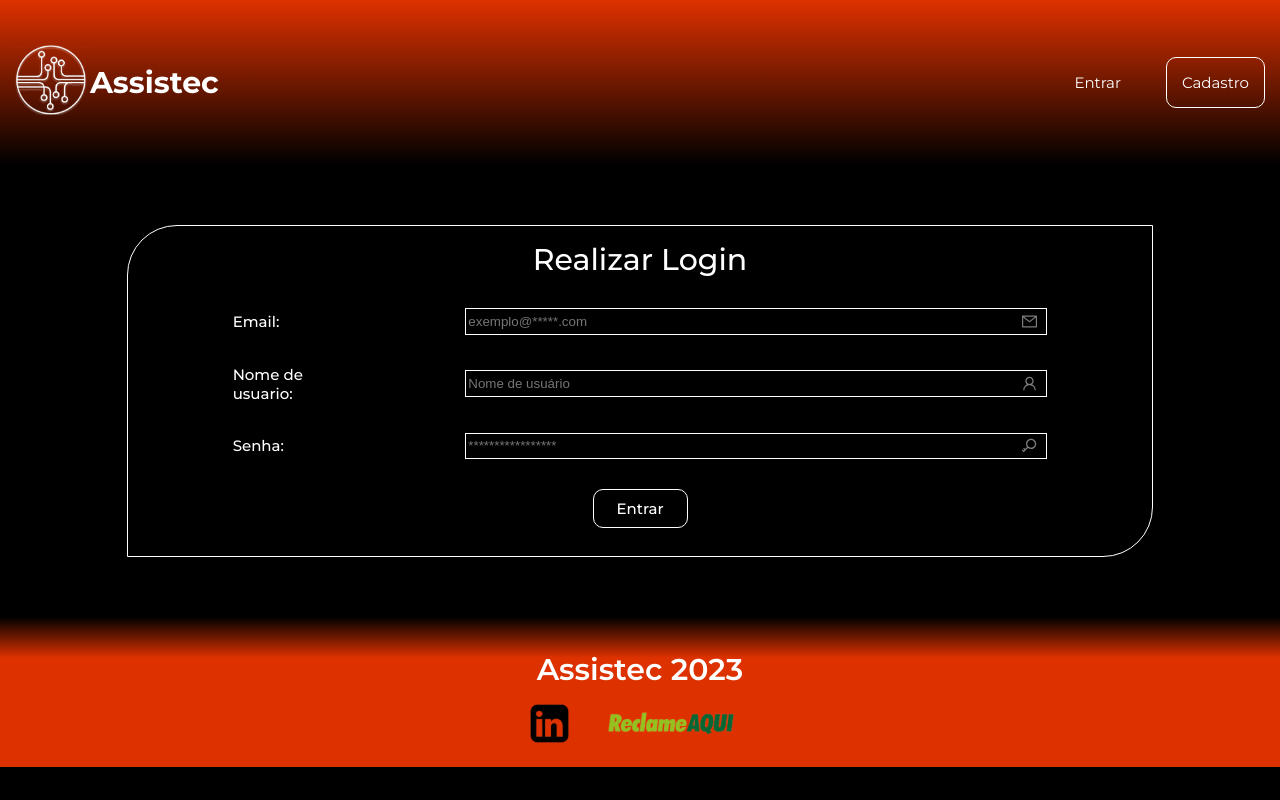
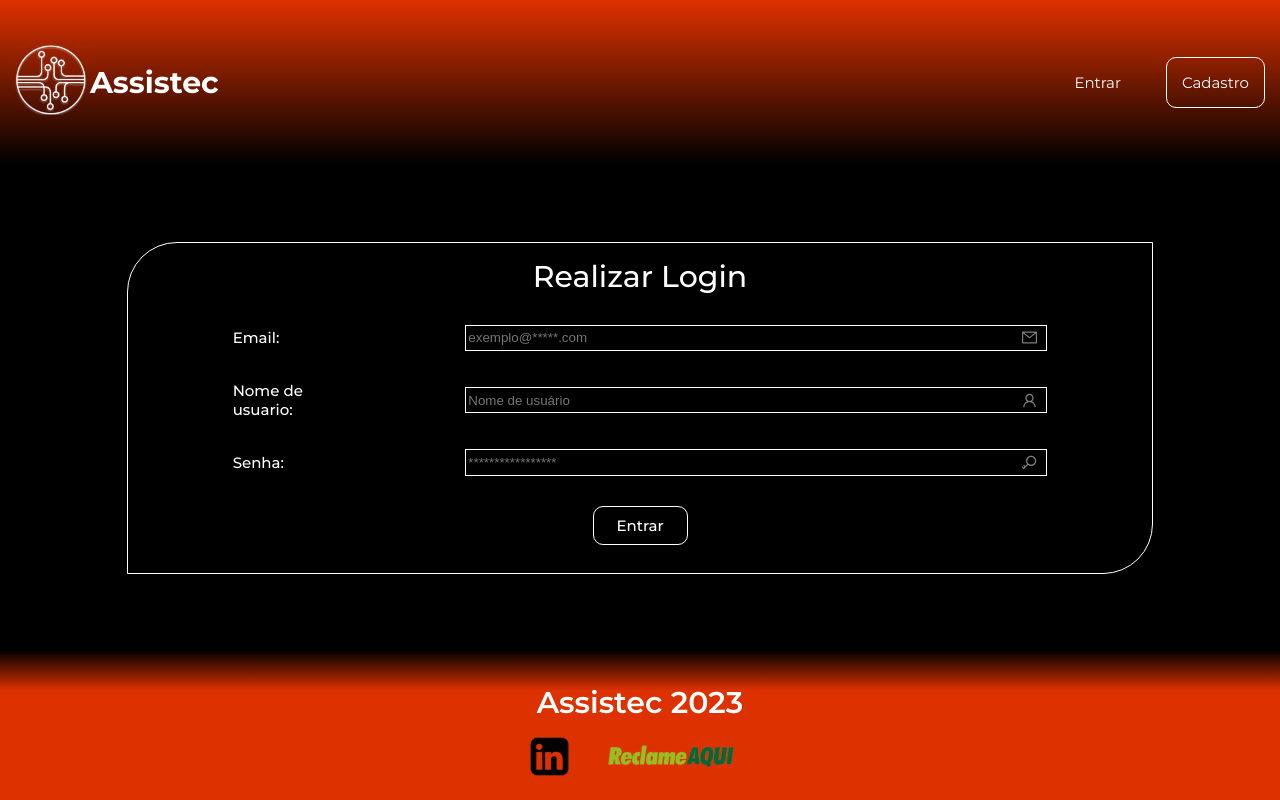
Before and after one commit to LuizVerteiro/trainee-g4-cpe, a React (Vite) app in the folder trainee-cpe/: page /login in a window 1280 px wide. Built offline with nearby package versions, Linux system fonts and the light colour scheme.

Commit message:
footer corrigido

```diff
--- a/trainee-cpe/src/AppLayout/AppLayout.jsx
+++ b/trainee-cpe/src/AppLayout/AppLayout.jsx
@@ -1,13 +1,14 @@
 import Header from "../Components/Header/Header";
 import Footer from "../Components/Footer";
 import { Outlet } from "react-router-dom";
+import { Container } from "./Styles";
 function AppLayout() {
   return (
-    <div>
+    <Container>
       <Header />
       <Outlet />
       <Footer />
-    </div>
+    </Container>
   );
 }
 
--- a/trainee-cpe/src/AppLayout/Styles.js
+++ b/trainee-cpe/src/AppLayout/Styles.js
@@ -0,0 +1,8 @@
+import styled from "styled-components";
+
+export const Container = styled.div`
+  min-height: 100vh;
+  display: flex;
+  flex-direction: column;
+  justify-content: space-between;
+`;
--- a/trainee-cpe/src/Components/Footer/Styles.js
+++ b/trainee-cpe/src/Components/Footer/Styles.js
@@ -8,6 +8,9 @@ export const DivBackground = styled.div`
   flex-direction: column;
   justify-content: center;
   align-items: center;
+  @media (max-width: 280px) {
+    position: end;
+  }
 `;
 
 export const Texto = styled.div`
--- a/trainee-cpe/src/Pages/Home/Styles.js
+++ b/trainee-cpe/src/Pages/Home/Styles.js
@@ -6,7 +6,7 @@ export const Container = styled.div`
   display: flex;
   justify-content: space-evenly;
   align-items: center;
-  height: 80rem;
+  height: 120rem;
   color: white;
 `;
 
@@ -59,7 +59,10 @@ export const Title = styled.div`
   }
   @media (max-width: 280px) {
     font-size: 2rem;
-    padding: 100px;
+    padding: 90px;
+    justify-content: center;
+    align-items: center;
+    text-align: center;
   }
 `;
 export const Firstpart = styled.div`
--- a/trainee-cpe/src/Pages/Home_logada/Styles.js
+++ b/trainee-cpe/src/Pages/Home_logada/Styles.js
@@ -7,6 +7,7 @@ export const Container = styled.div`
   justify-content: space-between;
   height: 100%;
   color: white;
+  margin-bottom: 10rem;
 `;
 
 export const DivText = styled.div`
--- a/trainee-cpe/src/Pages/Login/Styles.js
+++ b/trainee-cpe/src/Pages/Login/Styles.js
@@ -62,7 +62,8 @@ export const Containner = styled.div`
   margin-bottom: 4rem;
   font-weight: 500;
   @media (max-width: 600px) {
-    height: 25rem;
+    height: 30rem;
+    padding-top: 7rem;
   }
 `;
 
--- a/trainee-cpe/src/Styles/GlobalStyles.js
+++ b/trainee-cpe/src/Styles/GlobalStyles.js
@@ -11,7 +11,7 @@ html, body{
     color: white;
     font-family: "Montserrat";
     @media (max-width: 700px){
-        font-size: 11px
+        font-size: 11px;
     }
 }
 `;
```
